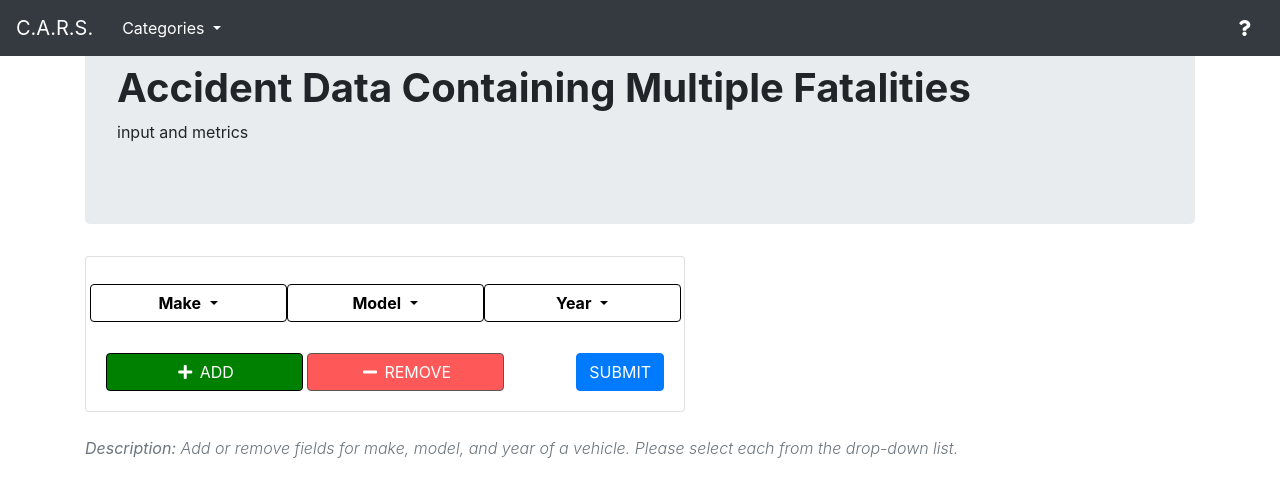
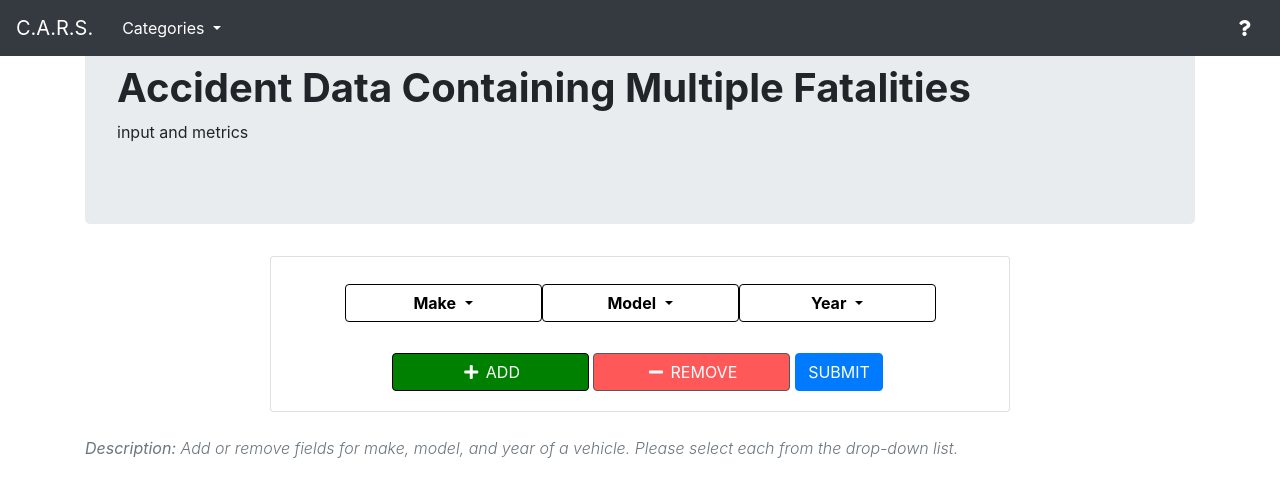
Before and after one commit to Marcoror150/MSCS-Project, a Flask app: page /multiple_fatalities in a window 1280 px wide. Shown: the top 497 px of the page. Run offline with Flask 2, Linux system fonts and the light colour scheme; some libraries are stand-ins or nearby versions.

Commit message:
Centered form on each page. Centered buttons and added margins.

```diff
--- a/app/templates/multiple_fatalities.html
+++ b/app/templates/multiple_fatalities.html
@@ -58,11 +58,11 @@
 
         <!-- Year drop-downs and add/remove fields -->
         <div class="container my-4">
-            <div class="card my-4 shadow">
-                <div class="card-body">
+            <div class="card my-4 offset-2 col-8">
+                <div class="card-body" style="margin: 0px 5px;">
                 <form action="" method="post">
                     <div id="dynamic-field-1" class="form-group dynamic-field">
-                        <div class="btn nav-buttons">
+                        <div class="btn nav-buttons" style="margin: 0px 5px;">
                             <div class="dropdown">
                                 <button class="btn btn-default dropdown-toggle" type="button" id="dropdownMenuButton" data-toggle="dropdown" aria-haspopup="true" aria-expanded="false">
                                     <b>Make</b>
@@ -86,10 +86,10 @@
                             </div>
                         </div>
                     </div>
-                    <div class="clearfix mt-4">
+                    <div class="clearfix mt-4" style="display:flex; justify-content:center;">
                     <button type="button" id="add-button" class="btn btn-default float-left text-uppercase shadow-sm"><i class="fas fa-plus fa-fw"></i> Add</button>
                     <button type="button" id="remove-button" class="btn btn-default float-left text-uppercase ml-1" disabled="disabled"><i class="fas fa-minus fa-fw"></i> Remove</button>
-                    <button type="submit" class="btn btn-primary float-right text-uppercase shadow-sm">Submit</button>
+                    <button type="submit" class="btn btn-primary float-right text-uppercase shadow-sm" style="margin: 0px 5px;">Submit</button>
                     </div>
                 </form>
                 </div>
```
Also changed, not shown: app/templates/car_age.html (+7 -7 lines), app/templates/location.html (+4 -4 lines).
